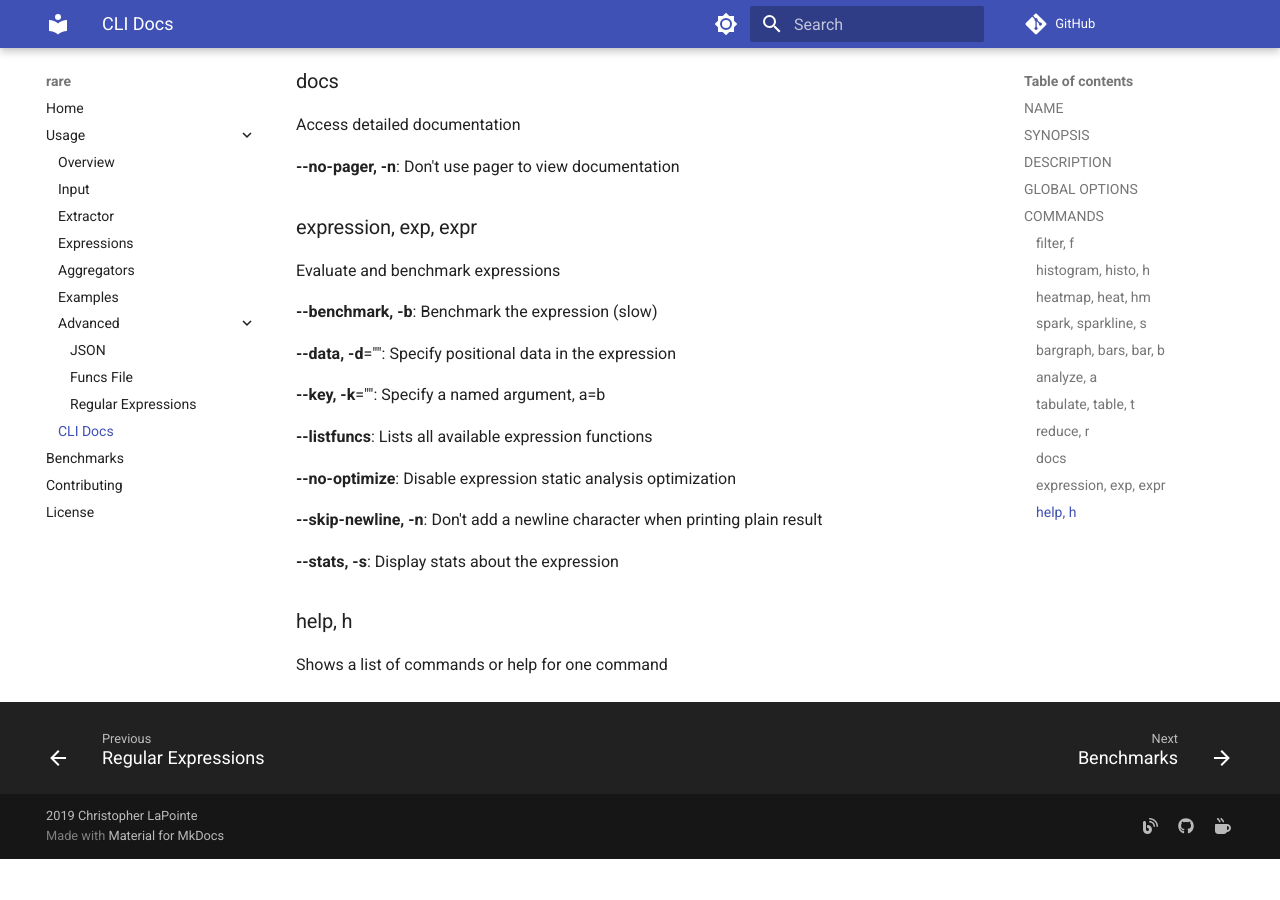
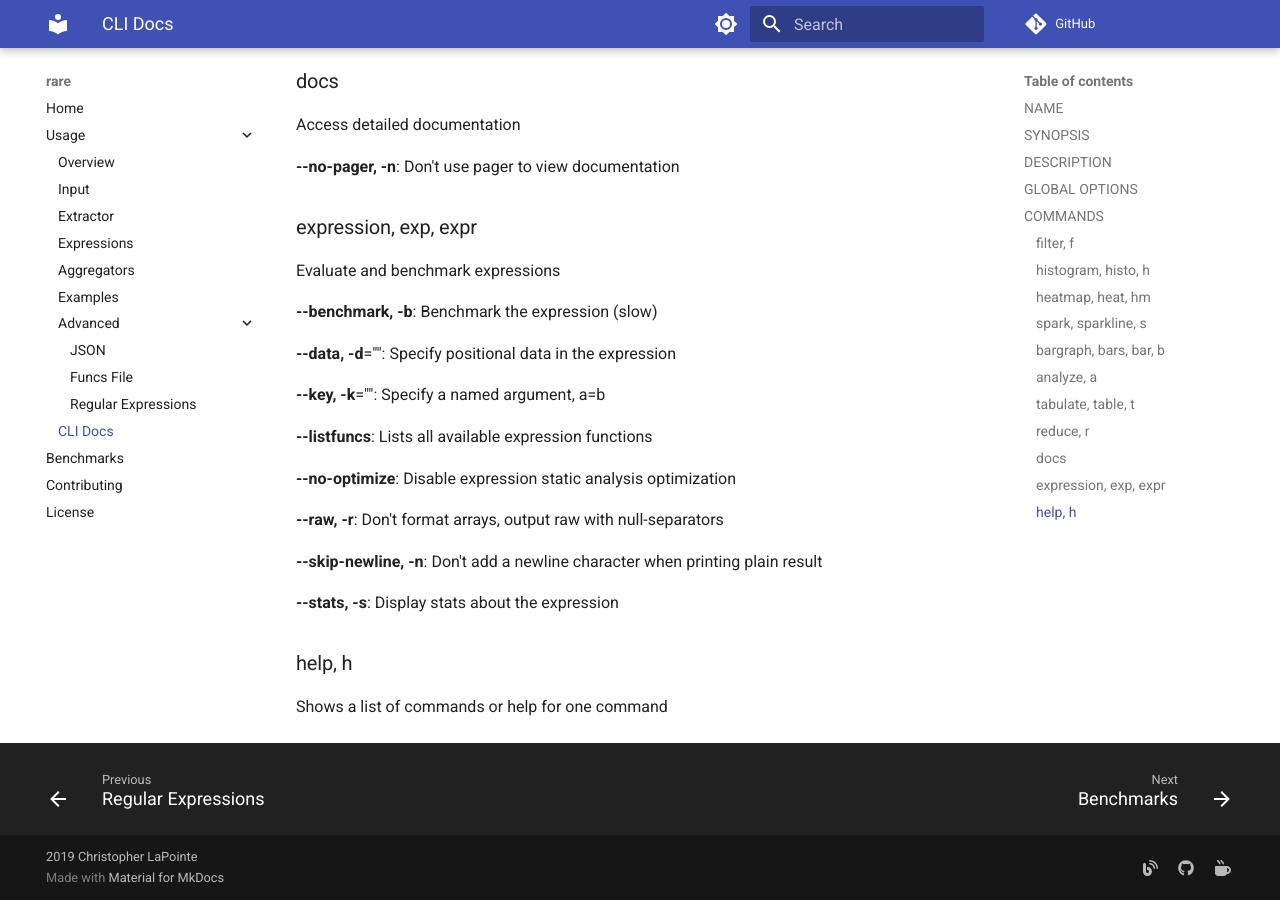
Before and after one commit to zix99/rare, an MkDocs documentation site: the page built from docs/cli-help.md, in a window 1280 px wide and 900 px high, scrolled down 10757 px. Built offline with MkDocs 1.6.1 and Material for MkDocs 9.7.7, drawn with Linux system fonts in a browser that asks for light colours; comment, search, counter and statistics services are not loaded; before the commit the page ends 11616 px from its top, so only the background shows below that.

Commit message:
Regen cli docs

```diff
--- a/docs/cli-help.md
+++ b/docs/cli-help.md
@@ -483,6 +483,8 @@ Evaluate and benchmark expressions
 
 **--no-optimize**: Disable expression static analysis optimization
 
+**--raw, -r**: Don't format arrays, output raw with null-separators
+
 **--skip-newline, -n**: Don't add a newline character when printing plain result
 
 **--stats, -s**: Display stats about the expression
```
